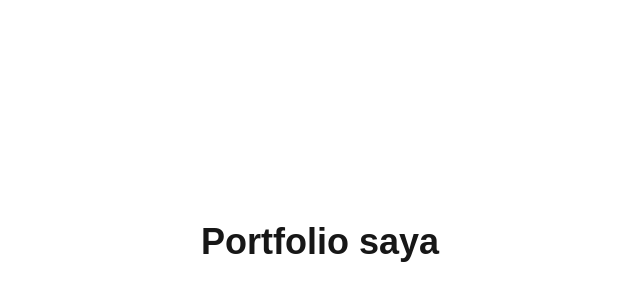
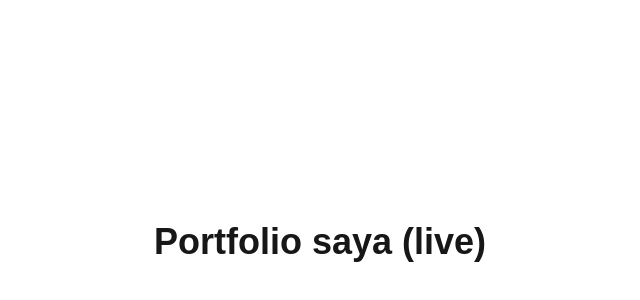
Before and after one commit to farhanalghifarim10-dotcom/portfolio, a Next.js app: page / in a window 1280 px wide. Shown: the part 158-458 px from the top of the page, without its empty margins (320-960 px from the left). Built offline with nearby package versions, Linux system fonts and the light colour scheme.

Commit message:
test: verify auto deploy

```diff
--- a/src/app/page.tsx
+++ b/src/app/page.tsx
@@ -1,7 +1,7 @@
 export default function Home() {
   return (
     <main className="flex min-h-screen items-center justify-center">
-      <h1 className="text-4xl font-bold">Portfolio saya</h1>
+      <h1 className="text-4xl font-bold">Portfolio saya (live)</h1>
     </main>
   );
 }
```
